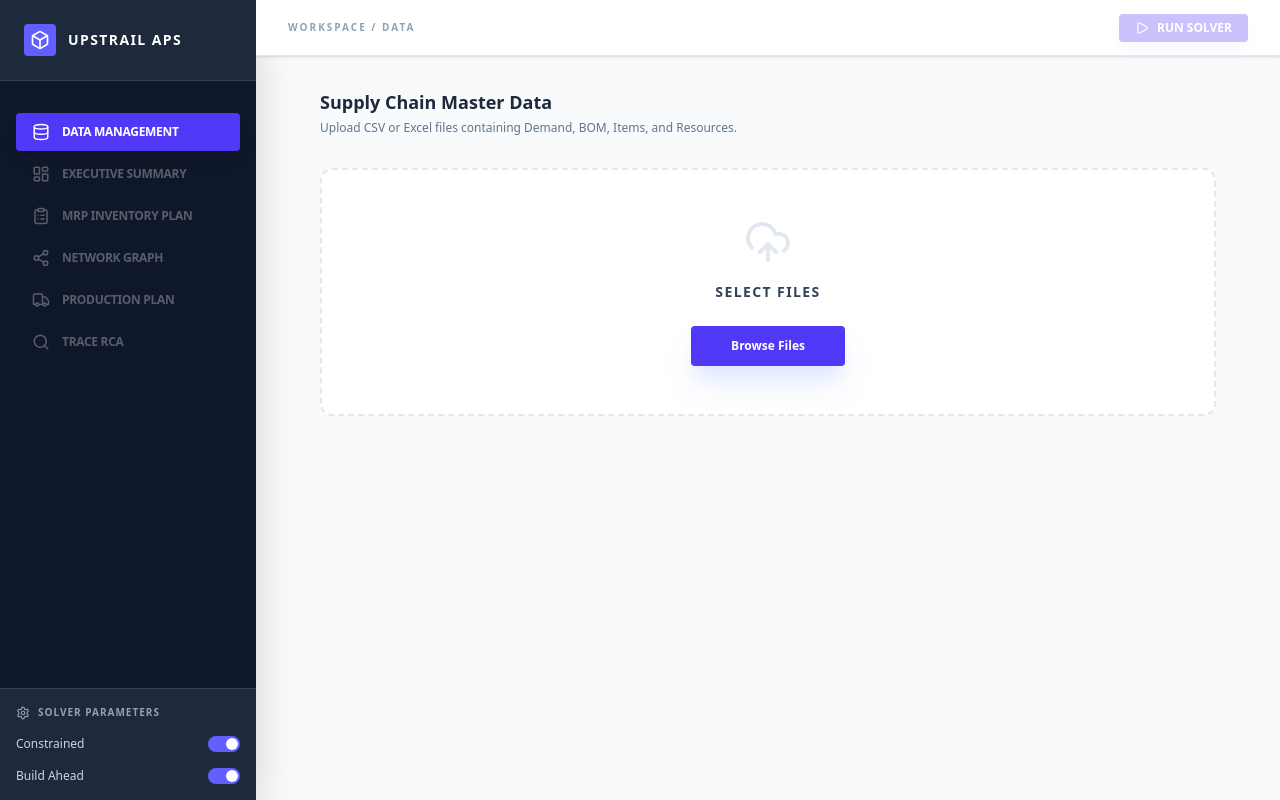
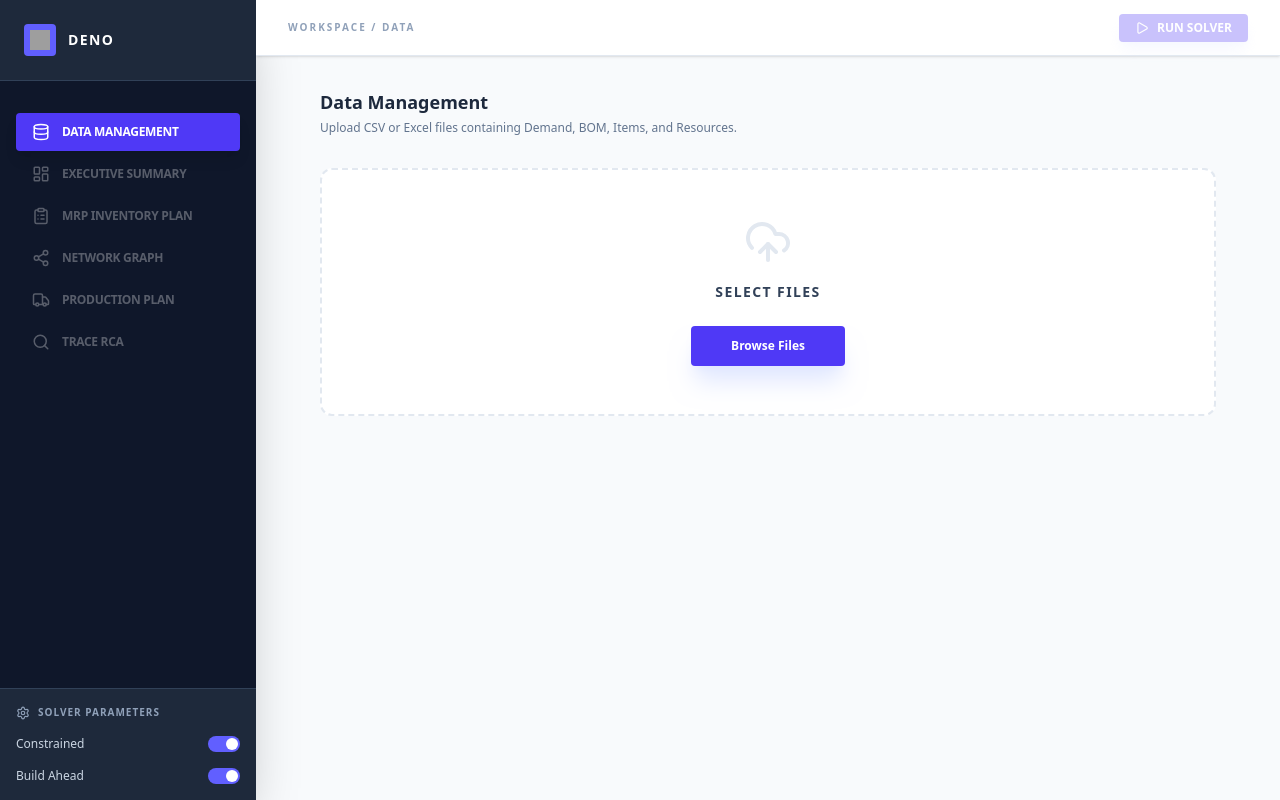
Before and after one commit to parakhc4/poc_mock2, a React app in the folder frontend/: page / in a window 1280 px wide. Built offline with nearby package versions, Linux system fonts and the light colour scheme; grey boxes are pictures that could not be loaded; the HTML template or start-up script is replaced by a standard one.

Commit message:
minor changes here and there

```diff
--- a/frontend/src/App.jsx
+++ b/frontend/src/App.jsx
@@ -194,8 +194,14 @@ export default function App() {
     <div className="flex h-screen bg-[#F8FAFC] text-slate-900 font-sans overflow-hidden">
       <aside className="w-64 bg-[#0F172A] text-white flex flex-col shadow-2xl">
         <div className="p-6 border-b border-slate-700 bg-[#1E293B] flex items-center gap-3">
-          <div className="w-8 h-8 bg-indigo-500 rounded flex items-center justify-center"><Box size={20} /></div>
-          <span className="font-bold text-sm tracking-widest uppercase">Upstrail APS</span>
+          <div className="w-8 h-8 bg-indigo-500 rounded flex items-center justify-center overflow-hidden">
+          <img
+            src="/assets/logo_deno.png"
+            alt="icon"
+            className="w-5 h-5 object-cover"
+          />
+        </div>
+          <span className="font-bold text-sm tracking-widest uppercase">Deno</span>
         </div>
         <nav className="flex-1 p-4 space-y-1 mt-4 overflow-y-auto">
           <NavItem icon={<Database size={18}/>} label="Data Management" active={activeTab === 'data'} onClick={() => setActiveTab('data')} />
@@ -225,7 +231,7 @@ export default function App() {
         <div className="flex-1 overflow-auto p-8">
           {activeTab === 'data' && (
             <div className="max-w-4xl mx-auto">
-              <div className="mb-8"><h3 className="text-lg font-bold text-slate-800">Supply Chain Master Data</h3><p className="text-xs text-slate-500 mt-1">Upload CSV or Excel files containing Demand, BOM, Items, and Resources.</p></div>
+              <div className="mb-8"><h3 className="text-lg font-bold text-slate-800">Data Management</h3><p className="text-xs text-slate-500 mt-1">Upload CSV or Excel files containing Demand, BOM, Items, and Resources.</p></div>
               <div className="bg-white rounded-xl border-2 border-dashed border-slate-200 p-12 text-center flex flex-col items-center justify-center transition-all hover:border-indigo-300">
                 <UploadCloud size={48} className="text-slate-200 mb-4" />
                 <h3 className="font-bold text-slate-700 mb-6 uppercase text-sm tracking-widest">Select Files</h3>
```
Also changed, not shown: frontend/src/assets/logo_deno.png (added).
